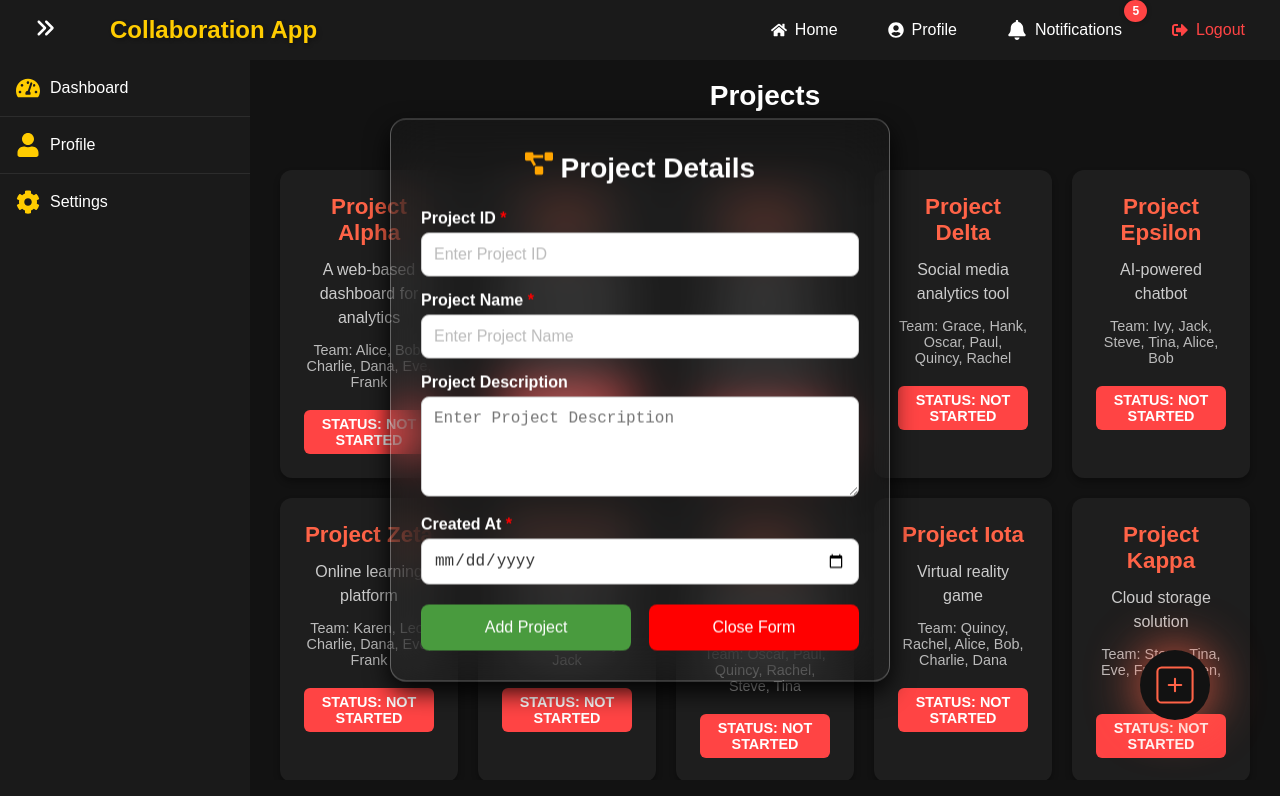
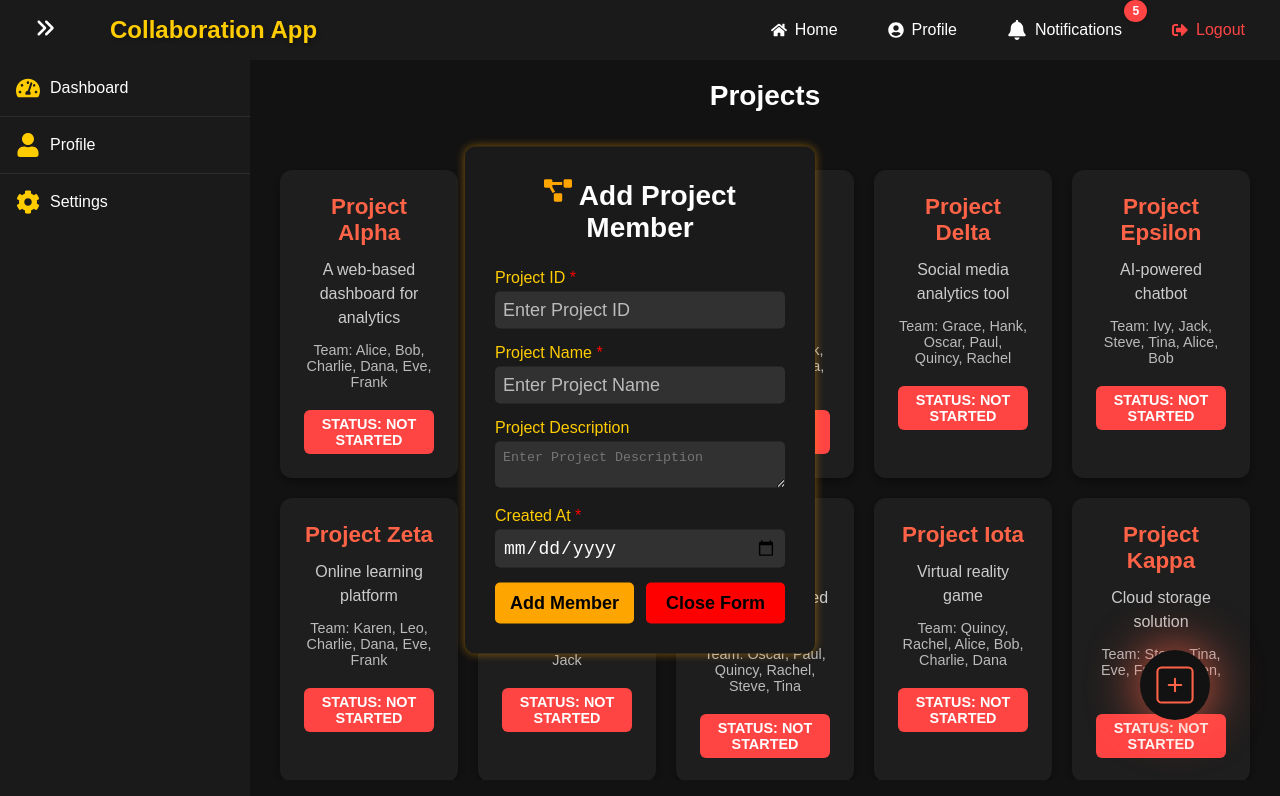
Before and after one commit to himansumallik/collaboration-app, a React (Create React App) app: page / in a window 1280 px wide. Both pictures are taken after a click on the element 1175 px from the left and 685 px from the top of the page. Shown: the top 796 px of the page. Built offline with nearby package versions, Linux system fonts and the light colour scheme.

Commit message:
added addtaskform

```diff
--- a/src/components/ProjectMemberform.js
+++ b/src/components/ProjectMemberform.js
@@ -29,7 +29,8 @@ const AddProjectMemberForm = ({ onAddMember, onClose }) => {
 
     return (
         <FormContainer>
-            <h2><FaProjectDiagram style={{ color: "orange" }} /> Project Details</h2>
+            <h2><FaProjectDiagram style={{ color: "orange" }} /> Add Project Member</h2>
+
             <FormGroup>
                 <FormLabel>Project ID <span style={{ color: "red" }}>*</span></FormLabel>
                 <FormInput
@@ -70,12 +71,12 @@ const AddProjectMemberForm = ({ onAddMember, onClose }) => {
                     value={createdAt}
                     onChange={(e) => setCreatedAt(e.target.value)}
                     required
-                    max={new Date().toISOString().split("T")[0]} // Restricts future dates
+                    max={new Date().toISOString().split("T")[0]}
                 />
             </FormGroup>
 
             <FormButtonContainer>
-                <FormButton type="submit">Add Project</FormButton>
+                <FormButton type="submit" onClick={handleSubmit}>Add Member</FormButton>
                 <FormButton
                     type="button"
                     onClick={onClose}
@@ -87,29 +88,21 @@ const AddProjectMemberForm = ({ onAddMember, onClose }) => {
         </FormContainer>
     );
 };
+
 export default AddProjectMemberForm;
 
 const FormContainer = styled.div`
+    background: #1A1A1A;
+    padding: 30px;
+    border-radius: 10px;
+    width: 350px;
+    text-align: left;
+    color: white;
     position: fixed;
     top: 50%;
     left: 50%;
     transform: translate(-50%, -50%);
-    background: rgba(51, 49, 49, 0.15);
-    backdrop-filter: blur(25px);
-    -webkit-backdrop-filter: blur(25px);
-    padding: 30px;
-    border-radius: 16px;
-    box-shadow: 0px 10px 25px rgba(0, 0, 0, 0.9);
-    z-index: 1000;
-    border: 1px solid rgba(255, 255, 255, 0.3);
-    width: 100%;
-    max-width: 500px;
-    transition: all 0.3s ease-in-out;
-
-    &:hover {
-        transform: translate(-50%, -50%) scale(1.02);
-        box-shadow: 0px 12px 30px rgba(0, 0, 0, 0.4);
-    }
+    box-shadow: 0px 0px 10px rgba(255, 165, 0, 0.5);
 `;
 
 const FormGroup = styled.div`
@@ -117,71 +110,47 @@ const FormGroup = styled.div`
 `;
 
 const FormLabel = styled.label`
-    font-weight: bold;
-    display: block;
-    margin-bottom: 5px;
-    color: white;
+    font-size: 16px;
+    color: #ffcc00;
 `;
 
 const FormInput = styled.input`
     width: 100%;
-    padding: 12px;
-    border-radius: 8px;
-    border: 1px solid #ccc;
-    font-size: 1rem;
-    background-color: #fff;
-    color: #333;
-    transition: border-color 0.3s ease, transform 0.2s ease;
-
-    &:focus {
-        border-color: #007bff;
-        outline: none;
-        transform: scale(1.05);
-    }
+    padding: 8px;
+    margin-top: 5px;
+    border-radius: 5px;
+    border: none;
+    background: rgba(255, 255, 255, 0.1);
+    color: white;
 `;
 
 const FormTextarea = styled.textarea`
     width: 100%;
-    padding: 12px;
-    border-radius: 8px;
-    border: 1px solid #ccc;
-    font-size: 1rem;
-    background-color: #fff;
-    color: #333;
-    height: 100px;
-    resize: vertical;
-    transition: border-color 0.3s ease, transform 0.2s ease;
-
-    &:focus {
-        border-color: #007bff;
-        outline: none;
-        transform: scale(1.05);
-    }
+    padding: 8px;
+    margin-top: 5px;
+    border-radius: 5px;
+    border: none;
+    background: rgba(255, 255, 255, 0.1);
+    color: white;
 `;
 
 const FormButtonContainer = styled.div`
     display: flex;
     justify-content: space-between;
-    margin-top: 20px;
 `;
 
 const FormButton = styled.button`
+    background: orange;
+    color: black;
+    padding: 10px;
+    border: none;
+    border-radius: 5px;
+    cursor: pointer;
+    font-weight: bold;
     width: 48%;
-    padding: 14px;
-    background-color: rgb(73, 155, 62);
-    color: #fff;
-    font-size: 1rem;
-    border: none;
-    border-radius: 8px;
-    cursor: pointer;
-    transition: background-color 0.3s ease, transform 0.2s ease;
+    transition: background 0.3s;
 
     &:hover {
-        background-color: rgb(26, 145, 11);
-        transform: scale(1.05);
-    }
-
-    &:active {
-        transform: scale(1);
+        background: #ffcc00;
     }
 `;
--- /dev/null
+++ b/src/components/TaskAddForm.js
@@ -0,0 +1,179 @@
+import React, { useState } from "react";
+import styled from "styled-components";
+import { FaTasks } from "react-icons/fa";
+import axios from "axios";
+
+const AddTaskForm = ({ projectId, onAddTask, onClose }) => {
+    const [taskName, setTaskName] = useState("");
+    const [assignedTo, setAssignedTo] = useState("");
+    const [dueDate, setDueDate] = useState("");
+    const [priority, setPriority] = useState("Medium");
+
+    const handleSubmit = async (e) => {
+        e.preventDefault();
+
+        try {
+            const token = localStorage.getItem("token");
+
+            if (!token) {
+                console.error("No token found, user is not authenticated");
+                return;
+            }
+
+            const response = await axios.post(
+                `http://localhost:5000/projects/${projectId}/add-task`,
+                { name: taskName, assigned_to: assignedTo, due_date: dueDate, priority },
+                { headers: { Authorization: `Bearer ${token}` } }
+            );
+
+            if (response.status === 200) {
+                const newTask = response.data; // Assuming backend returns the newly added task
+                onAddTask(newTask); // Update the task list in the UI
+                setTaskName("");
+                setAssignedTo("");
+                setDueDate("");
+                setPriority("Medium");
+                alert("Task Created Successfully");
+                onClose(); // Close the form after submission
+            }
+        } catch (error) {
+            console.error("Error adding task:", error.response?.data || error.message);
+        }
+    };
+
+    return (
+        <FormContainer>
+            <h2><FaTasks style={{ color: "orange" }} /> Add New Task</h2>
+
+            <FormGroup>
+                <FormLabel>Task Name <span style={{ color: "red" }}>*</span></FormLabel>
+                <FormInput
+                    type="text"
+                    value={taskName}
+                    onChange={(e) => setTaskName(e.target.value)}
+                    placeholder="Enter Task Name"
+                    required
+                />
+            </FormGroup>
+
+            <FormGroup>
+                <FormLabel>Assigned To</FormLabel>
+                <FormInput
+                    type="text"
+                    value={assignedTo}
+                    onChange={(e) => setAssignedTo(e.target.value)}
+                    placeholder="Enter Assignee Name"
+                />
+            </FormGroup>
+
+            <FormGroup>
+                <FormLabel>Due Date</FormLabel>
+                <FormInput
+                    type="date"
+                    value={dueDate}
+                    onChange={(e) => setDueDate(e.target.value)}
+                />
+            </FormGroup>
+
+            <FormGroup>
+                <FormLabel>Priority</FormLabel>
+                <FormSelect
+                    value={priority}
+                    onChange={(e) => setPriority(e.target.value)}
+                >
+                    <option value="High">High</option>
+                    <option value="Medium">Medium</option>
+                    <option value="Low">Low</option>
+                </FormSelect>
+            </FormGroup>
+
+            <FormButtonContainer>
+                <FormButton type="submit" onClick={handleSubmit}>Add Task</FormButton>
+                <FormButton
+                    type="button"
+                    onClick={onClose}
+                    style={{ background: "red" }}
+                >
+                    Close Form
+                </FormButton>
+            </FormButtonContainer>
+        </FormContainer>
+    );
+};
+
+export default AddTaskForm;
+
+
+const FormContainer = styled.div`
+    background: #1A1A1A;
+    padding: 30px;
+    border-radius: 10px;
+    width: 350px;
+    text-align: left;
+    color: white;
+    position: fixed;
+    top: 50%;
+    left: 50%;
+    transform: translate(-50%, -50%);
+    box-shadow: 0px 0px 10px rgba(255, 165, 0, 0.5);
+`;
+
+const FormGroup = styled.div`
+    margin-bottom: 15px;
+`;
+
+const FormLabel = styled.label`
+    font-size: 16px;
+    color: #ffcc00;
+`;
+
+const FormInput = styled.input`
+    width: 100%;
+    padding: 8px;
+    margin-top: 5px;
+    border-radius: 5px;
+    border: none;
+    background: rgba(255, 255, 255, 0.1);
+    color: white;
+`;
+
+const FormTextarea = styled.textarea`
+    width: 100%;
+    padding: 8px;
+    margin-top: 5px;
+    border-radius: 5px;
+    border: none;
+    background: rgba(255, 255, 255, 0.1);
+    color: white;
+`;
+
+const FormSelect = styled.select`
+    width: 100%;
+    padding: 8px;
+    margin-top: 5px;
+    border-radius: 5px;
+    border: none;
+    background: rgba(255, 255, 255, 0.1);
+    color: white;
+`;
+
+const FormButtonContainer = styled.div`
+    display: flex;
+    justify-content: space-between;
+`;
+
+const FormButton = styled.button`
+    background: orange;
+    color: black;
+    padding: 10px;
+    border: none;
+    border-radius: 5px;
+    cursor: pointer;
+    font-weight: bold;
+    width: 48%;
+    transition: background 0.3s;
+
+    &:hover {
+        background: #ffcc00;
+    }
+`;
```
